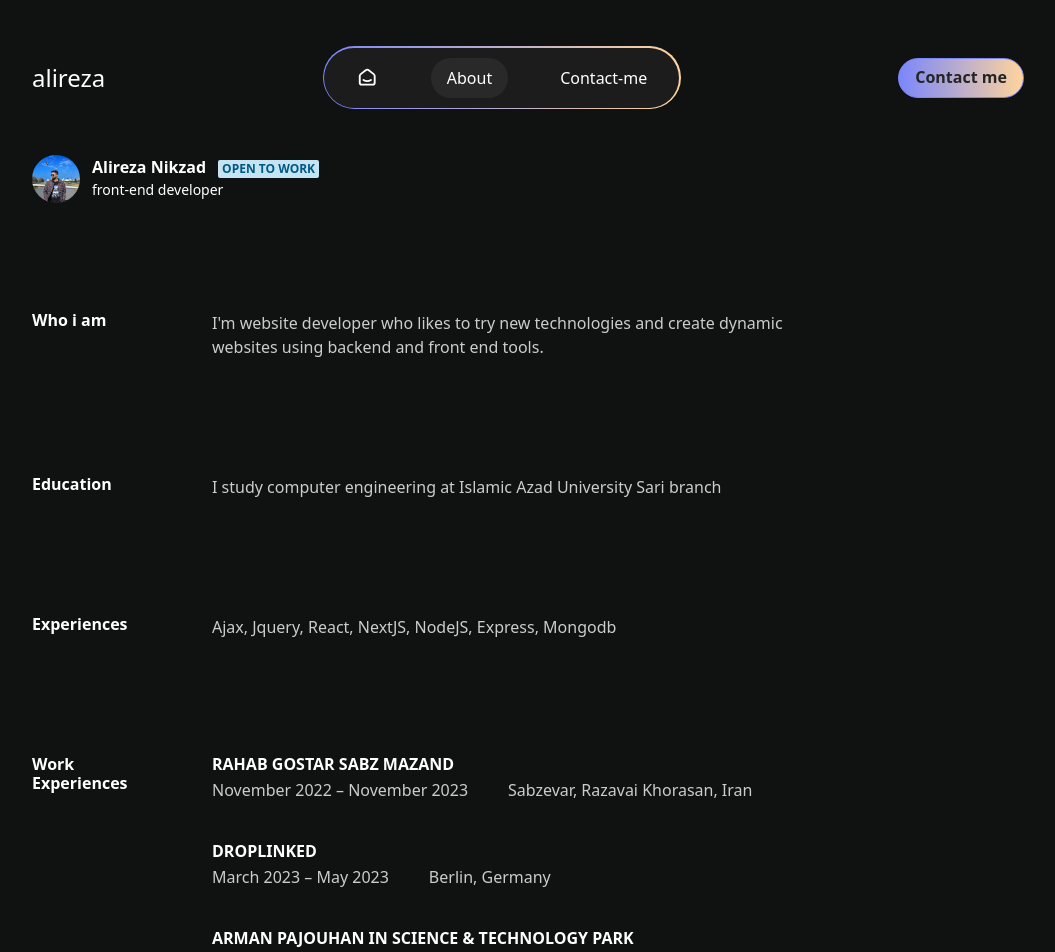
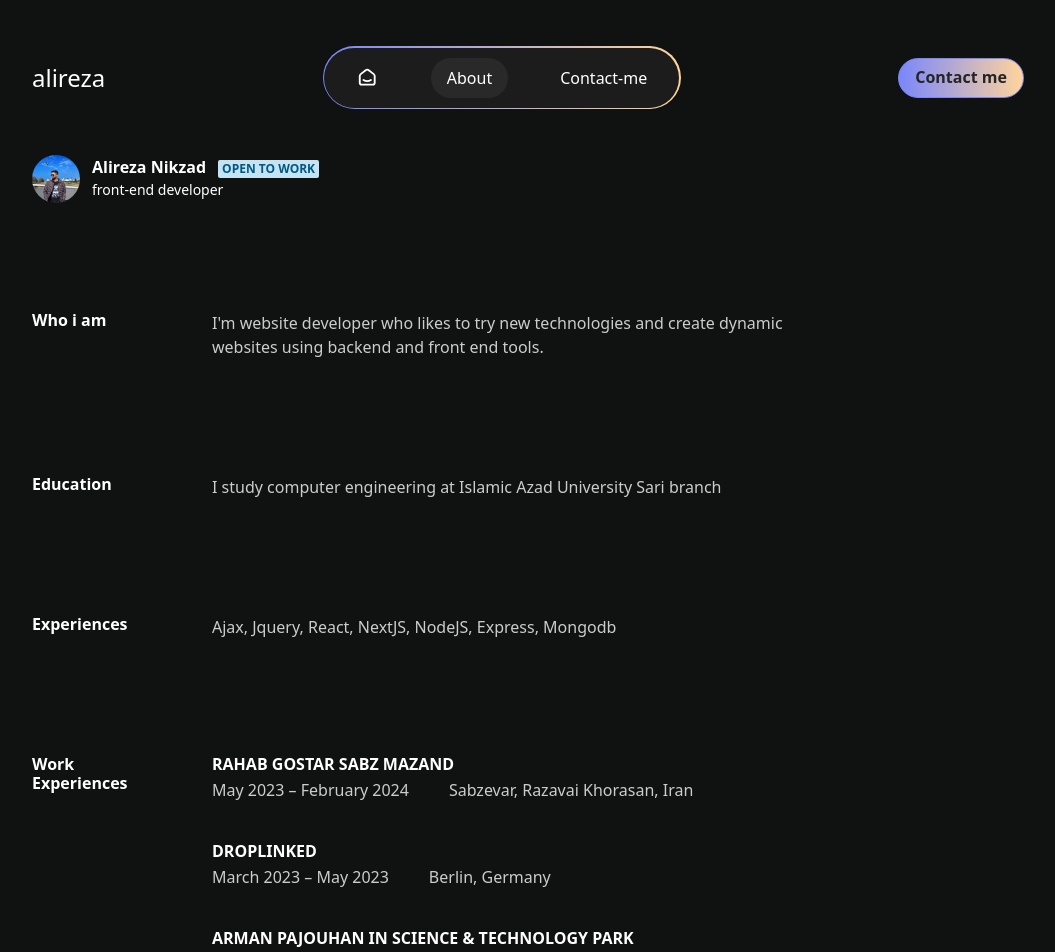
Before and after one commit to deaduchiha/alireza-nikzad, a Next.js app: page /about in a window 1280 px wide. Shown: the top 952 px of the page, without its empty margins (112-1167 px from the left). Built offline with nearby package versions, Linux system fonts and the light colour scheme.

Commit message:
chore: update data in code

```diff
--- a/components/elements/about/parts/InfoCard.tsx
+++ b/components/elements/about/parts/InfoCard.tsx
@@ -1,4 +1,4 @@
-import { Flex, Heading, Text } from "@chakra-ui/react";
+import { Button, Flex, Heading, Text } from "@chakra-ui/react";
 
 export default function InfoCard({ t, d }: { t: string; d: string }) {
   return (
--- a/components/elements/about/parts/WorkCard.tsx
+++ b/components/elements/about/parts/WorkCard.tsx
@@ -35,7 +35,7 @@ const data = [
   {
     id: 1,
     company: "RAHAB GOSTAR SABZ MAZAND",
-    date: "November 2022 – November 2023",
+    date: "May 2023 – February 2024",
     place: "Sabzevar, Razavai Khorasan, Iran",
   },
   {
```
